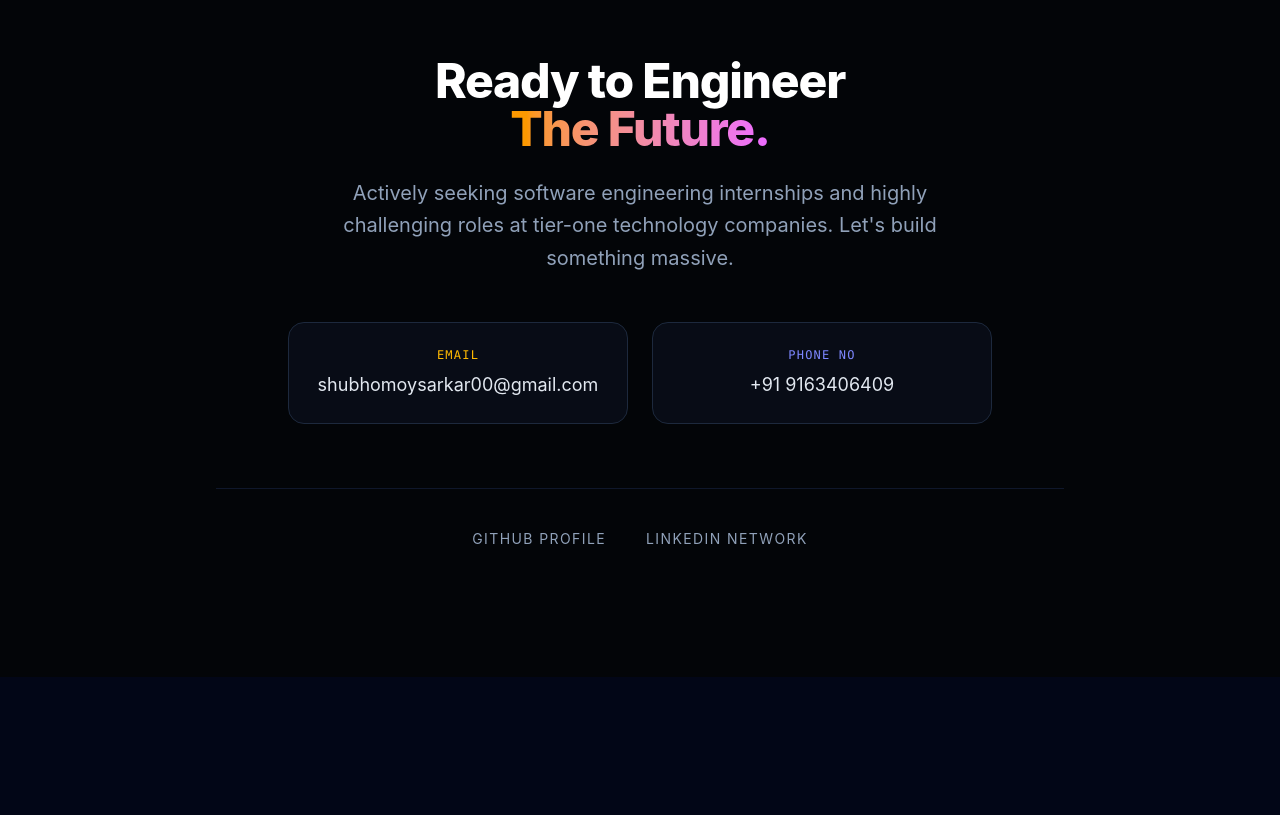
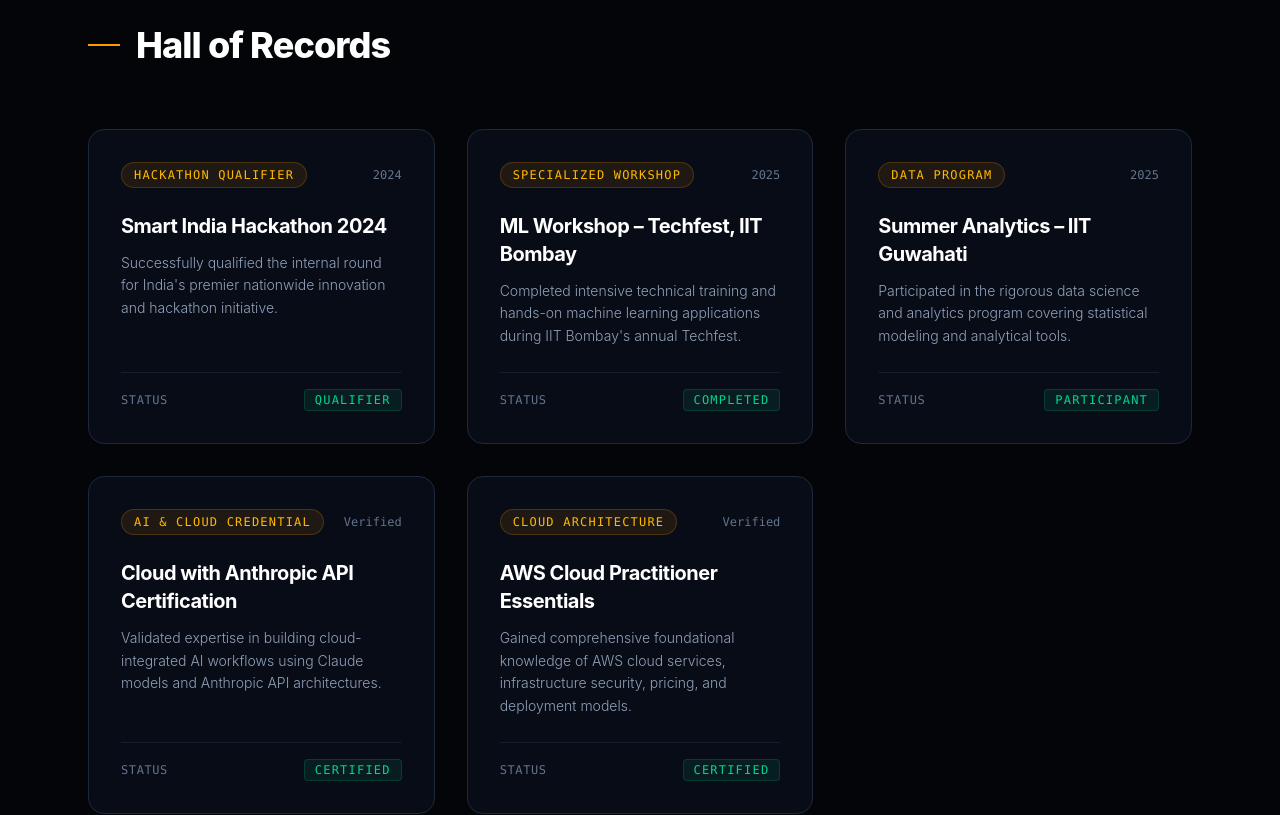
Before and after one commit to Shubhomoy919/shubhomoy-portfolio, a React (Vite) app: page / in a window 1280 px wide. Shown: the part 10040-10855 px from the top of the page. Before the commit the page ends 10717 px from the top, so only its background shows below. Built offline with nearby package versions, Linux system fonts and the light colour scheme.

Commit message:
Updated Hall of Records with SIH 2024, IIT Bombay ML workshop, Summer Analytics, and cloud certs

```diff
--- a/src/App.jsx
+++ b/src/App.jsx
@@ -102,6 +102,43 @@
       window.removeEventListener('scroll', handleScroll);
     };
   }, []);
+  const achievements = [
+    {
+      title: "Smart India Hackathon 2024",
+      category: "Hackathon Qualifier",
+      date: "2024",
+      desc: "Successfully qualified the internal round for India's premier nationwide innovation and hackathon initiative.",
+      badge: "Qualifier"
+    },
+    {
+      title: "ML Workshop – Techfest, IIT Bombay",
+      category: "Specialized Workshop",
+      date: "2025",
+      desc: "Completed intensive technical training and hands-on machine learning applications during IIT Bombay's annual Techfest.",
+      badge: "Completed"
+    },
+    {
+      title: "Summer Analytics – IIT Guwahati",
+      category: "Data Program",
+      date: "2025",
+      desc: "Participated in the rigorous data science and analytics program covering statistical modeling and analytical tools.",
+      badge: "Participant"
+    },
+    {
+      title: "Cloud with Anthropic API Certification",
+      category: "AI & Cloud Credential",
+      date: "Verified",
+      desc: "Validated expertise in building cloud-integrated AI workflows using Claude models and Anthropic API architectures.",
+      badge: "Certified"
+    },
+    {
+      title: "AWS Cloud Practitioner Essentials",
+      category: "Cloud Architecture",
+      date: "Verified",
+      desc: "Gained comprehensive foundational knowledge of AWS cloud services, infrastructure security, pricing, and deployment models.",
+      badge: "Certified"
+    }
+  ];
 
   // --- DATA ARSENAL ---
   const skills = [
@@ -517,7 +554,52 @@
           </div>
         </div>
       </section>
+{/* ========================================== */}
+      {/* HALL OF RECORDS (ACHIEVEMENTS) */}
+      {/* ========================================== */}
+      <section className="relative z-10 border-t border-slate-900 bg-[#030508] py-24">
+        <RevealSection>
+          <div className="max-w-6xl mx-auto px-6">
+            <h2 className="text-3xl md:text-4xl font-extrabold mb-16 tracking-tight text-white flex items-center gap-4">
+              <span className="w-8 h-0.5 bg-amber-500"></span>
+              Hall of Records
+            </h2>
 
+            <div className="grid grid-cols-1 md:grid-cols-2 lg:grid-cols-3 gap-8">
+              {achievements.map((item, index) => (
+                <div
+                  key={index}
+                  className="p-8 bg-slate-900/40 border border-slate-800 hover:border-amber-500/50 rounded-2xl transition-all duration-300 flex flex-col justify-between group"
+                >
+                  <div>
+                    <div className="flex justify-between items-center mb-6">
+                      <span className="text-xs font-mono tracking-widest uppercase text-amber-400 bg-amber-500/10 px-3 py-1 rounded-full border border-amber-500/20">
+                        {item.category}
+                      </span>
+                      <span className="text-slate-500 font-mono text-xs">{item.date}</span>
+                    </div>
+
+                    <h3 className="text-xl font-bold text-white mb-3 tracking-tight group-hover:text-amber-400 transition-colors">
+                      {item.title}
+                    </h3>
+
+                    <p className="text-slate-400 font-light leading-relaxed text-sm mb-6">
+                      {item.desc}
+                    </p>
+                  </div>
+
+                  <div className="pt-4 border-t border-slate-800/60 flex justify-between items-center">
+                    <span className="text-slate-500 font-mono text-xs tracking-wider uppercase">Status</span>
+                    <span className="text-emerald-400 font-mono text-xs tracking-widest uppercase bg-emerald-500/10 px-2.5 py-0.5 rounded border border-emerald-500/20">
+                      {item.badge}
+                    </span>
+                  </div>
+                </div>
+              ))}
+            </div>
+          </div>
+        </RevealSection>
+      </section>
       {/* --- 5. CONTACT & DEPLOYMENT --- */}
       {/* ========================================== */}
       {/* CONTACT SECTION */}
```
